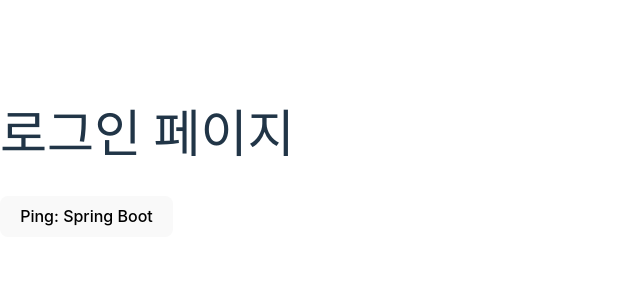
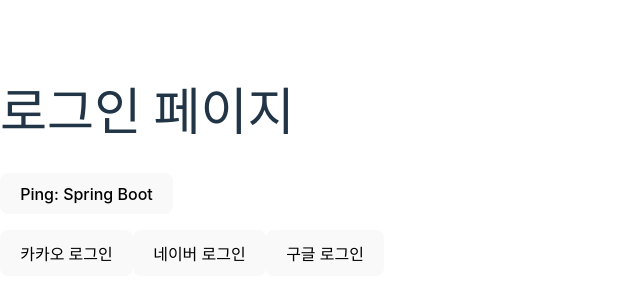
Before and after one commit to pastjung/Social-Login, a React (Vite) app in the folder react-app/: page / in a window 1280 px wide. Shown: the part 238-538 px from the top of the page, without its empty margins (0-640 px from the left). Built offline with nearby package versions, Linux system fonts and the light colour scheme.

Commit message:
feat(react-app): LoginPage.jsx -> 카카오/네이버/구글 소셜로그인 페이지 구현
사용자 인증을 위해 인증 코드 요청

```diff
--- a/react-app/src/oauth/LoginPage.jsx
+++ b/react-app/src/oauth/LoginPage.jsx
@@ -1,6 +1,32 @@
 import React, { useState } from 'react';
 
 const LoginPage = () => {
+    const handleSocialLogin = (provider) => {
+        const kakaoClientId = import.meta.env.VITE_KAKAO_REST_API_KEY;      // 카카오 개발자에서 발급받은 REST API 키
+        const kakaoRedirectUri = import.meta.env.VITE_KAKAO_REDIRECT_URI;   // 카카오 리다이렉트 URI
+        const naverClientId = import.meta.env.VITE_NAVER_CLIENT_ID;         // 네이버 개발자에서 발급받은 REST API 키
+        const naverRedirectUri = import.meta.env.VITE_NAVER_REDIRECT_URI;   // 네이버 리다이렉트 URI
+        const googleClientId = import.meta.env.VITE_GOOGLE_CLIENT_ID;       // 구글 개발자에서 발급받은 REST API 키
+        const googleRedirectUri = import.meta.env.VITE_GOOGLE_REDIRECT_URI; // 구글 리다이렉트 URI
+
+        // 사용자 인증을 위한 URL: 인증 코드 code 를 요청
+        let loginUrl;
+        switch (provider) {
+            case 'kakao':
+                loginUrl = `https://kauth.kakao.com/oauth/authorize?client_id=${kakaoClientId}&redirect_uri=${kakaoRedirectUri}&response_type=code`;
+                break;
+            case 'naver':
+                loginUrl = `https://nid.naver.com/oauth2.0/authorize?client_id=${naverClientId}&redirect_uri=${naverRedirectUri}&response_type=code`;
+                break;
+            case 'google':
+                loginUrl = `https://accounts.google.com/o/oauth2/auth?client_id=${googleClientId}&redirect_uri=${googleRedirectUri}&response_type=code&scope=openid%20email%20profile`;
+                break;
+            default:
+                return;
+        }
+        window.location.href = loginUrl; // 소셜 로그인 페이지로 리디렉션
+    };
+
     const [message, setMessage] = useState('')
 
     const pingSpringBoot = async () => {
@@ -24,6 +50,9 @@ const LoginPage = () => {
             <h1>로그인 페이지</h1>
             <button onClick={() => pingSpringBoot()}>Ping: Spring Boot</button>
             <p>{message}</p>
+            <button onClick={() => handleSocialLogin('kakao')}>카카오 로그인</button>
+            <button onClick={() => handleSocialLogin('naver')}>네이버 로그인</button>
+            <button onClick={() => handleSocialLogin('google')}>구글 로그인</button>
         </div>
     );
 };
```
Also changed, not shown: 1 other file (tests, documents, lock files or other folders).
